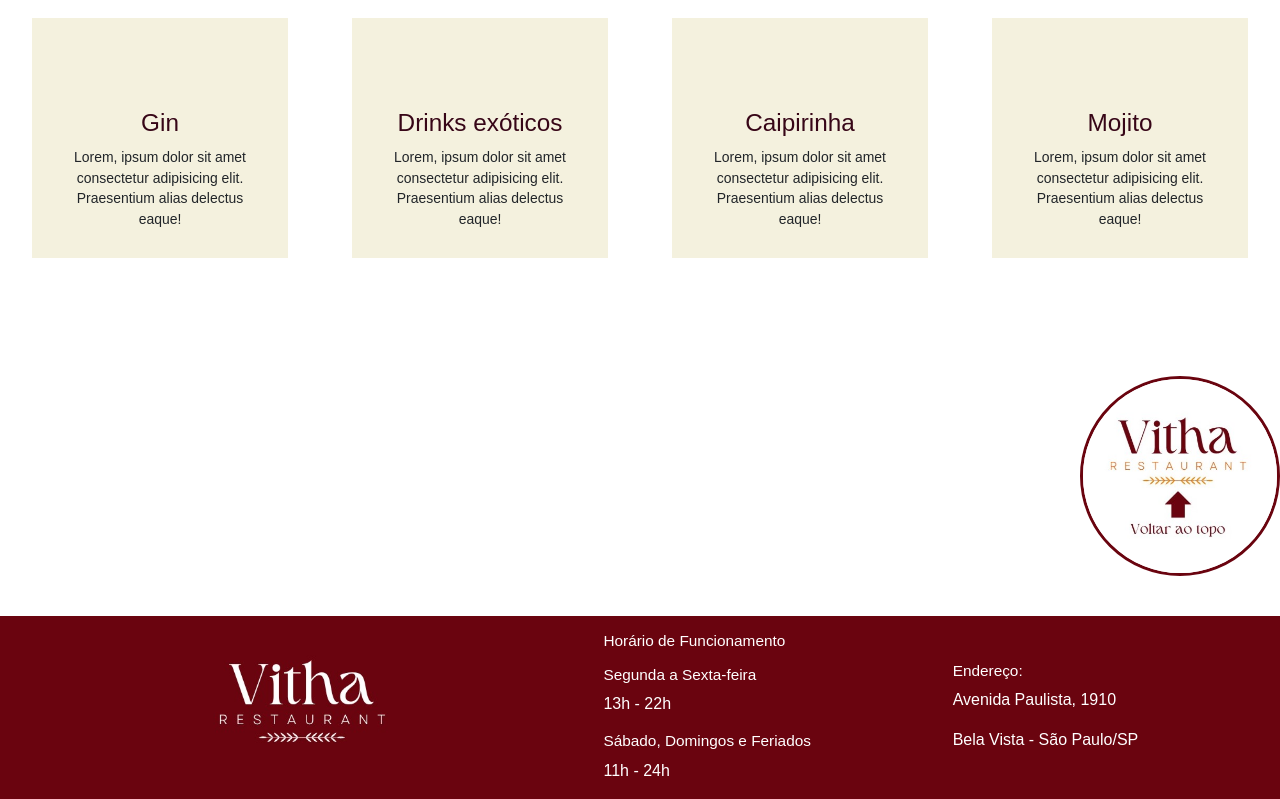
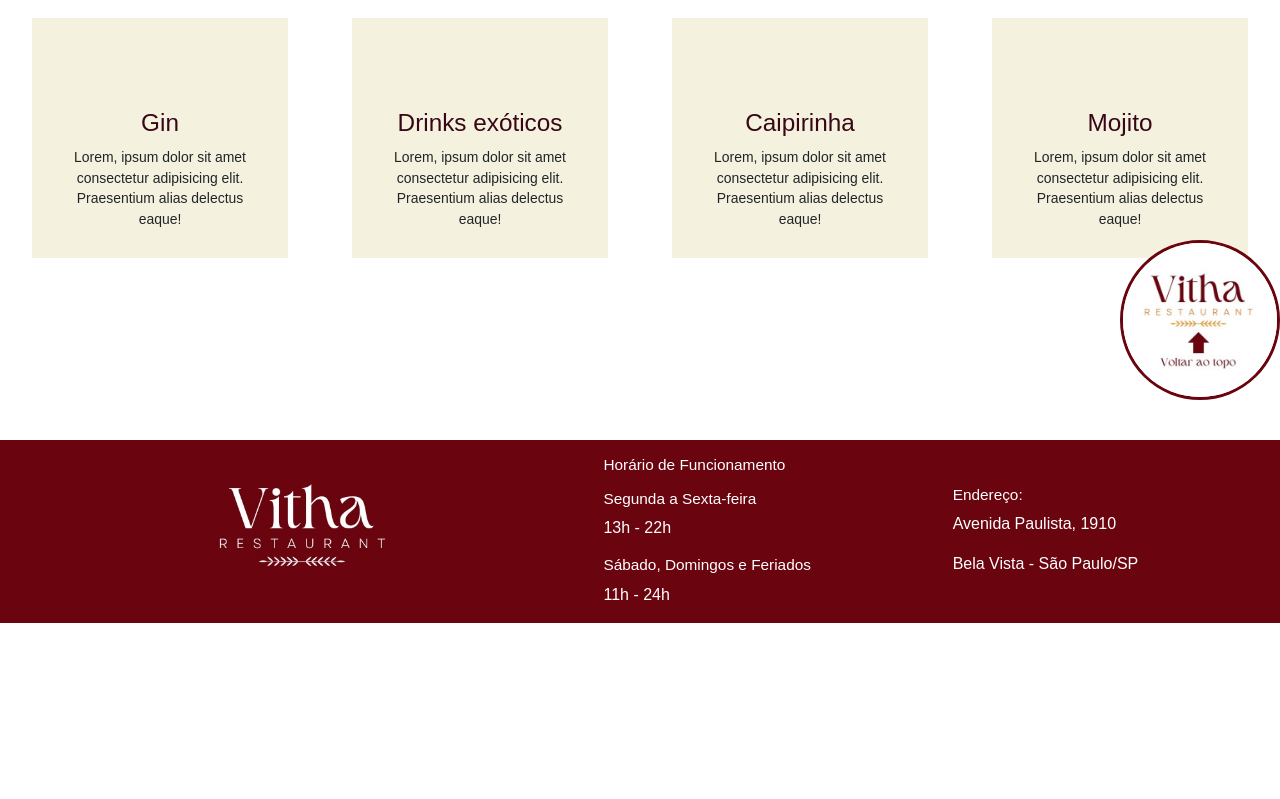
Before and after one commit to viperrotti/Vitha-Restaurant, a plain HTML site: page menu-happy.html in a window 1280 px wide. Shown: the part 2275-3074 px from the top of the page. After the commit the page ends 2898 px from the top, so only its background shows below. Drawn offline with nearby package versions, Linux system fonts and the light colour scheme.

Commit message:
Update logo margin top on footers

```diff
--- a/Css/style-dinner.css
+++ b/Css/style-dinner.css
@@ -186,7 +186,7 @@ li{
 .containerLogo{
     display: flex;
     justify-content: flex-end;
-    margin-top:10vh;
+    margin-top: -7vh;
 }
 
 .containerLogo a{
--- a/Css/style-happy.css
+++ b/Css/style-happy.css
@@ -214,7 +214,7 @@ li{
 .containerLogo{
     display: flex;
     justify-content: flex-end;
-    margin-top:10vh;
+    margin-top: -7vh;
 }
 
 .containerLogo a{
@@ -223,7 +223,7 @@ li{
 
 .logoMain{
     border-radius: 50%;
-    height:25vh;
+    height:20vh;
     border:solid #6a040f;
 }
 
```
